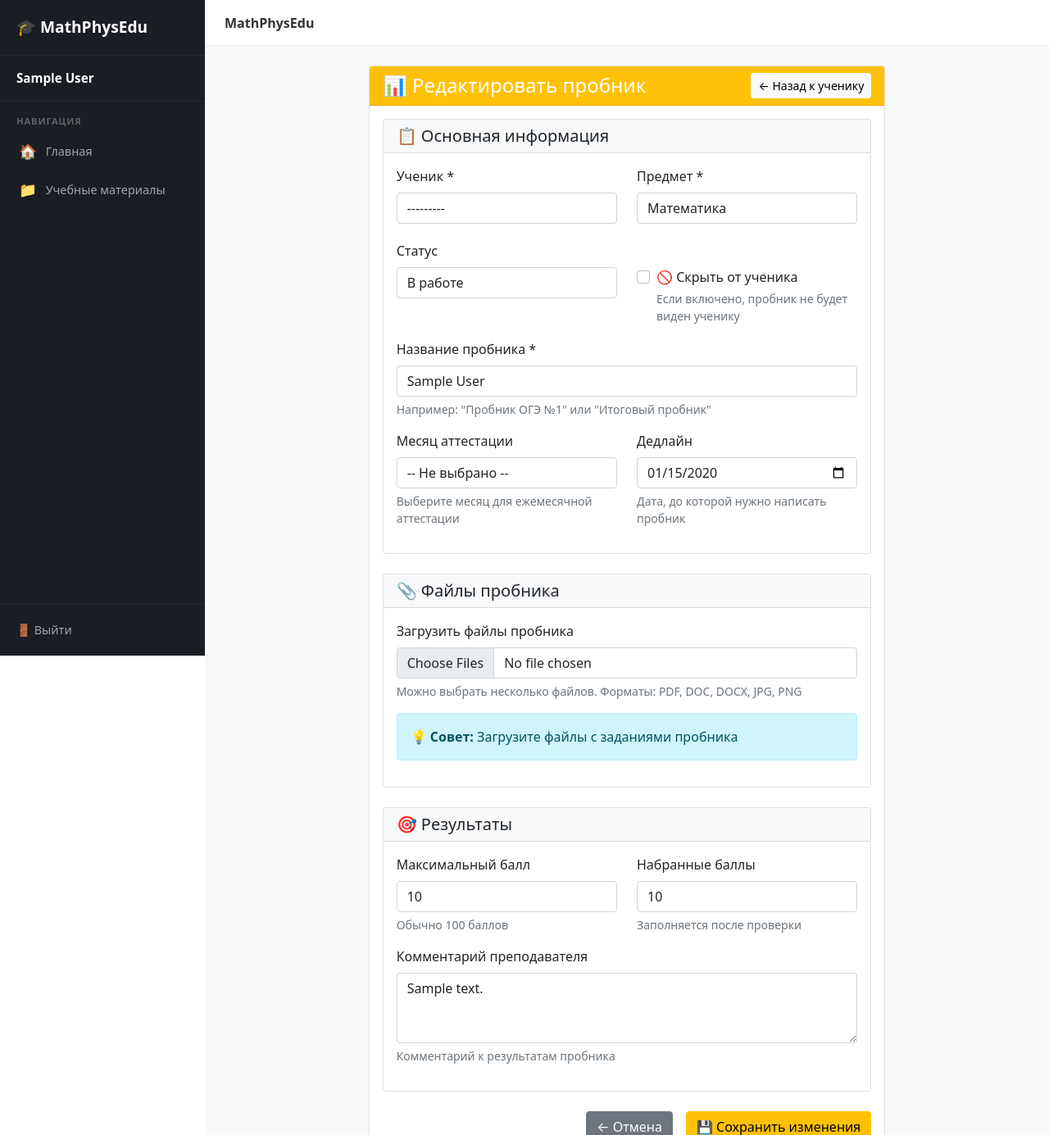
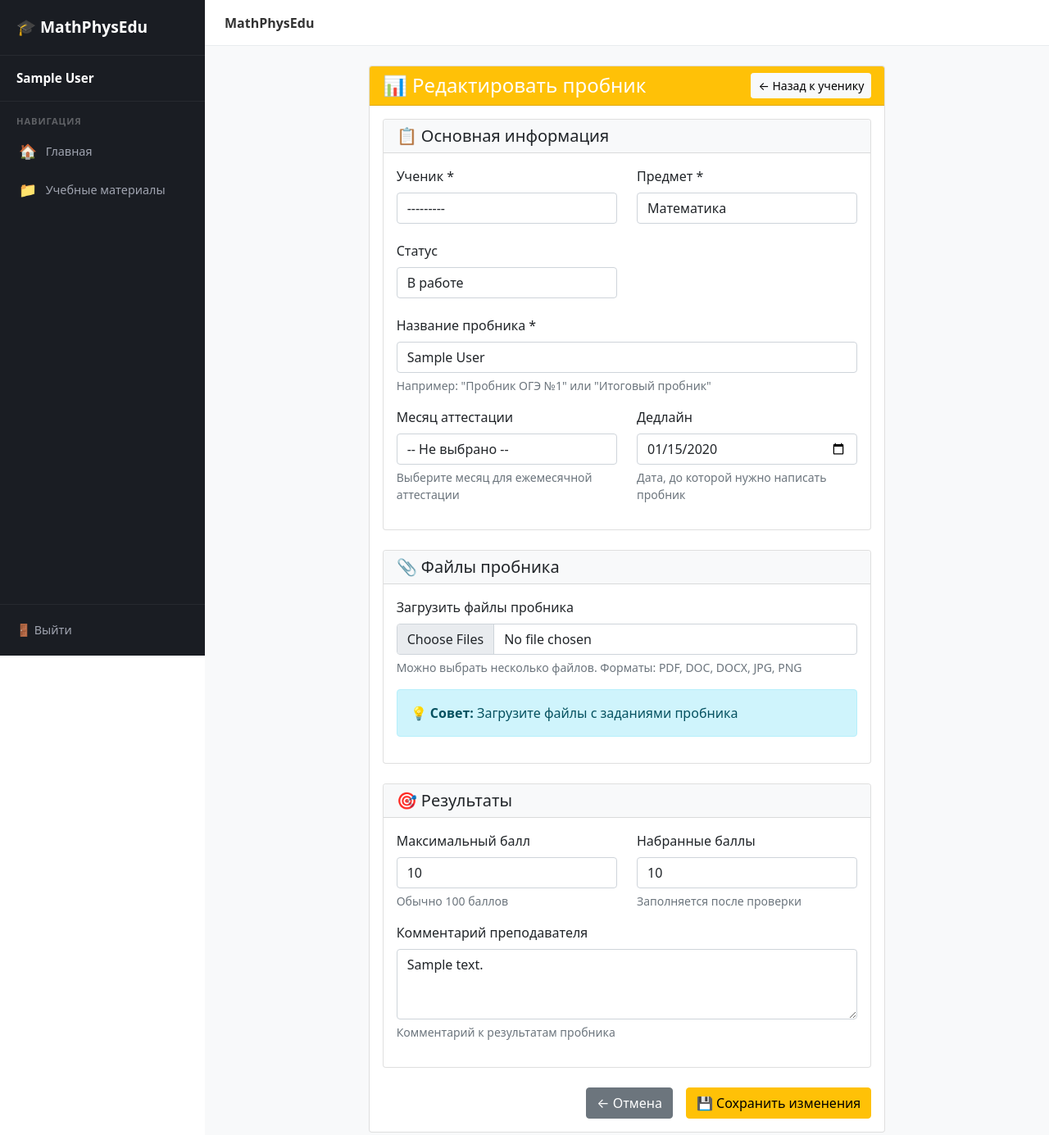
Before and after one commit to future-teacher/mathphysedu.ru, a Django app: page /students/teacher/probnik/1/edit/ in a window 1280 px wide. Shown: the top 1385 px of the page at 82% size. Run offline with Django 5.2, Linux system fonts and the light colour scheme; a user stored in the database is signed in; tables that the repository leaves empty hold one stand-in row (values such as "Sample post").

Commit message:
Телеграм для родителя, исравил отправку ДЗ

```diff
--- a/students/forms.py
+++ b/students/forms.py
@@ -228,7 +228,7 @@ class ProbnikForm(forms.ModelForm):
 
     class Meta:
         model = Probnik
-        fields = ['student', 'title', 'subject', 'month', 'deadline', 'max_score', 'status', 'score', 'teacher_comment', 'is_hidden']
+        fields = ['student', 'title', 'subject', 'month', 'deadline', 'max_score', 'status', 'score', 'teacher_comment']
         widgets = {
             'student': forms.Select(attrs={'class': 'form-control'}),
             'title': forms.TextInput(attrs={'class': 'form-control', 'placeholder': 'Название пробника'}),
@@ -239,7 +239,6 @@ class ProbnikForm(forms.ModelForm):
             'status': forms.Select(attrs={'class': 'form-control'}),
             'score': forms.NumberInput(attrs={'class': 'form-control', 'min': '0'}),
             'teacher_comment': forms.Textarea(attrs={'class': 'form-control', 'rows': 3, 'placeholder': 'Комментарий к работе'}),
-            'is_hidden': forms.CheckboxInput(attrs={'class': 'form-check-input'}),
         }
 
     def __init__(self, *args, **kwargs):
@@ -248,9 +247,6 @@ class ProbnikForm(forms.ModelForm):
         self.fields['max_score'].required = False
 
         if not self.instance.pk:
-            # При создании нового пробника скрываем поле is_hidden
-            self.fields['is_hidden'].widget = forms.HiddenInput()
-            self.fields['is_hidden'].initial = False
             self.fields['deadline'].initial = timezone.now().date() + timezone.timedelta(days=7)
             self.fields['score'].required = False
             self.fields['teacher_comment'].required = False
--- a/students/telegram_bot.py
+++ b/students/telegram_bot.py
@@ -432,12 +432,16 @@ def _send_to_parent(student, text: str) -> bool:
     if not student.parent_telegram:
         return False
 
+    token = getattr(settings, 'TELEGRAM_BOT_TOKEN', None)
+    if not token:
+        return False
+
     # Пробуем отправить по chat_id (если есть)
     if student.parent_telegram_chat_id:
-        result = _send_telegram_message(
-            str(student.parent_telegram_chat_id), text
+        result = _send_telegram_raw(
+            token, student.parent_telegram_chat_id, text
         )
-        if result:
+        if result.get('ok'):
             return True
 
     # Пробуем отправить по @username
--- a/templates/students/teacher_probnik_form.html
+++ b/templates/students/teacher_probnik_form.html
@@ -75,20 +75,6 @@
                                     <div class="text-danger">{{ form.status.errors }}</div>
                                     {% endif %}
                                 </div>
-                                {% if probnik %}
-                                <div class="col-md-6 mb-3">
-                                    <div class="form-check mt-4 pt-2">
-                                        {{ form.is_hidden }}
-                                        <label class="form-check-label" for="id_is_hidden">
-                                            🚫 Скрыть от ученика
-                                        </label>
-                                        <div class="form-text">Если включено, пробник не будет виден ученику</div>
-                                        {% if form.is_hidden.errors %}
-                                        <div class="text-danger">{{ form.is_hidden.errors }}</div>
-                                        {% endif %}
-                                    </div>
-                                </div>
-                                {% endif %}
                             </div>
 
                             <div class="mb-3">
```
